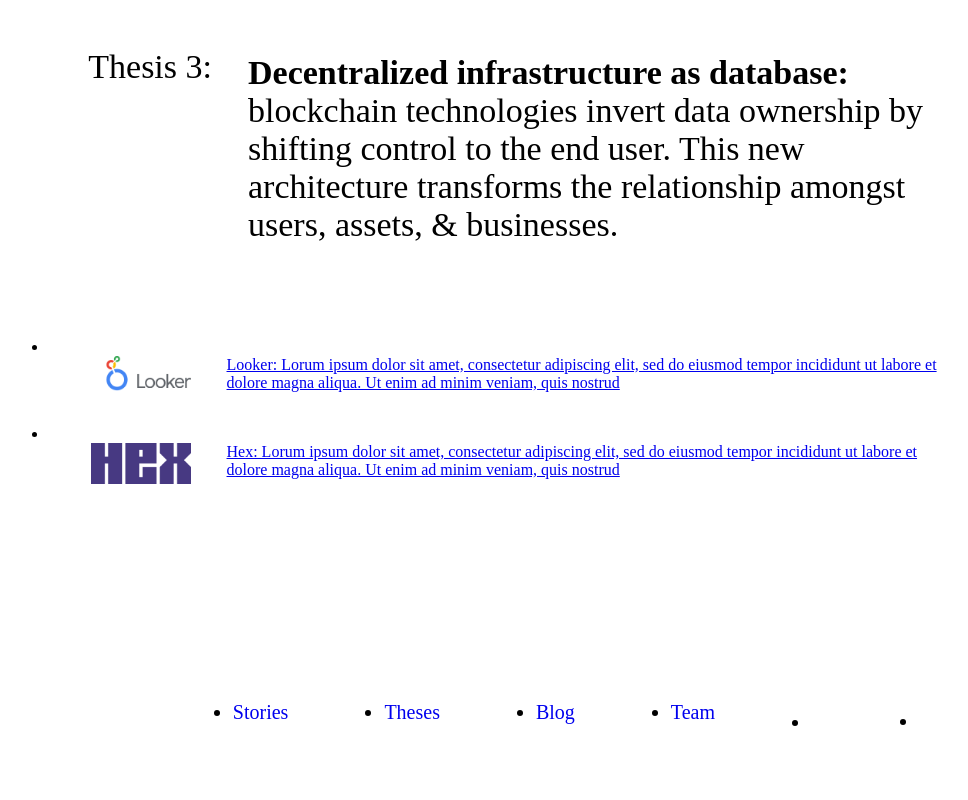
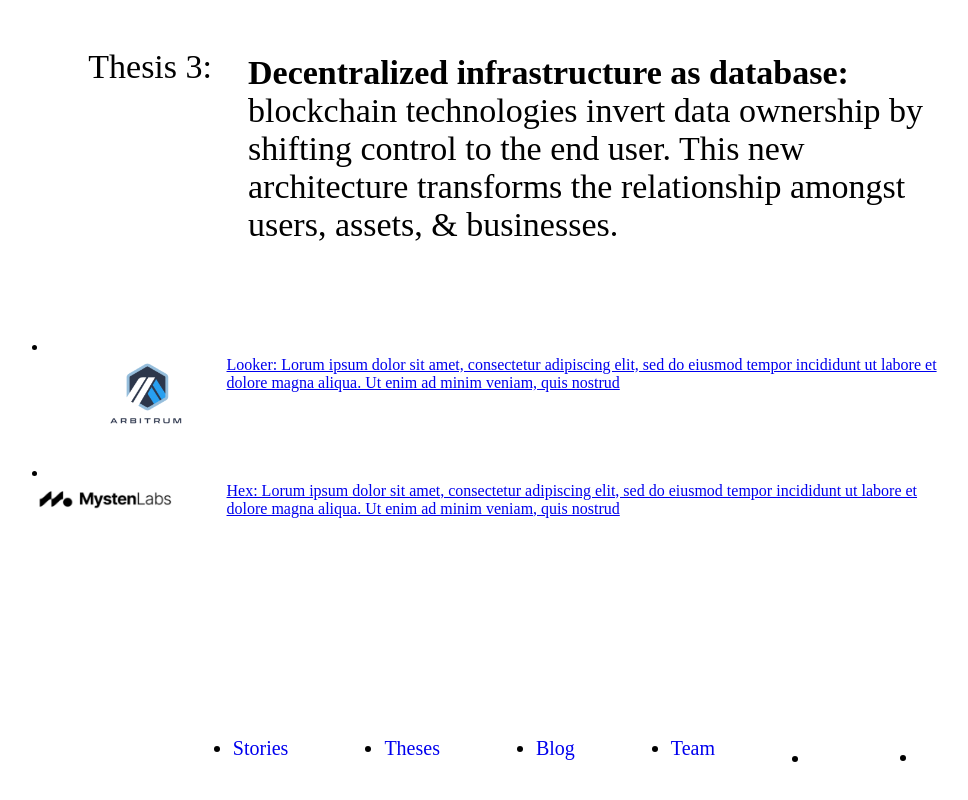
Before and after one commit to ericskao/kao-dev, a Gatsby site: page /theses in a window 1280 px wide. Shown: the part 2000-2800 px from the top of the page, without its empty margins (246-1214 px from the left). Built offline with nearby package versions, Linux system fonts and the light colour scheme; Gatsby itself is replaced by a stand-in of ours.

Commit message:
add thesis 3 companies

```diff
--- a/src/components/ThesisThreeCompanies.tsx
+++ b/src/components/ThesisThreeCompanies.tsx
@@ -10,10 +10,10 @@ const ThesisTwoCompanies = () => {
         <a href="https://arbitrum.io/" target="_blank" className="company">
           <div className="company__logo-container">
             <StaticImage
-              src="../images/companies/Looker.png"
-              alt="looker-logo"
+              src="../images/companies/arbitrum.png"
+              alt="arbitrum-logo"
               placeholder="blurred"
-              width={100}
+              width={90}
               className="company__logo"
             />
           </div>
@@ -27,10 +27,10 @@ const ThesisTwoCompanies = () => {
         <a href="https://mystenlabs.com/" target="_blank" className="company">
           <div className="company__logo-container">
             <StaticImage
-              src="../images/companies/HEX.png"
-              alt="HEX-logo"
+              src="../images/companies/Mysten_labs.png"
+              alt="mysten-labs-logo"
               placeholder="blurred"
-              width={100}
+              width={180}
               className="company__logo"
             />
           </div>
```
Also changed, not shown: src/images/companies/Mysten_labs.png (added), src/images/companies/arbitrum.png (added).
